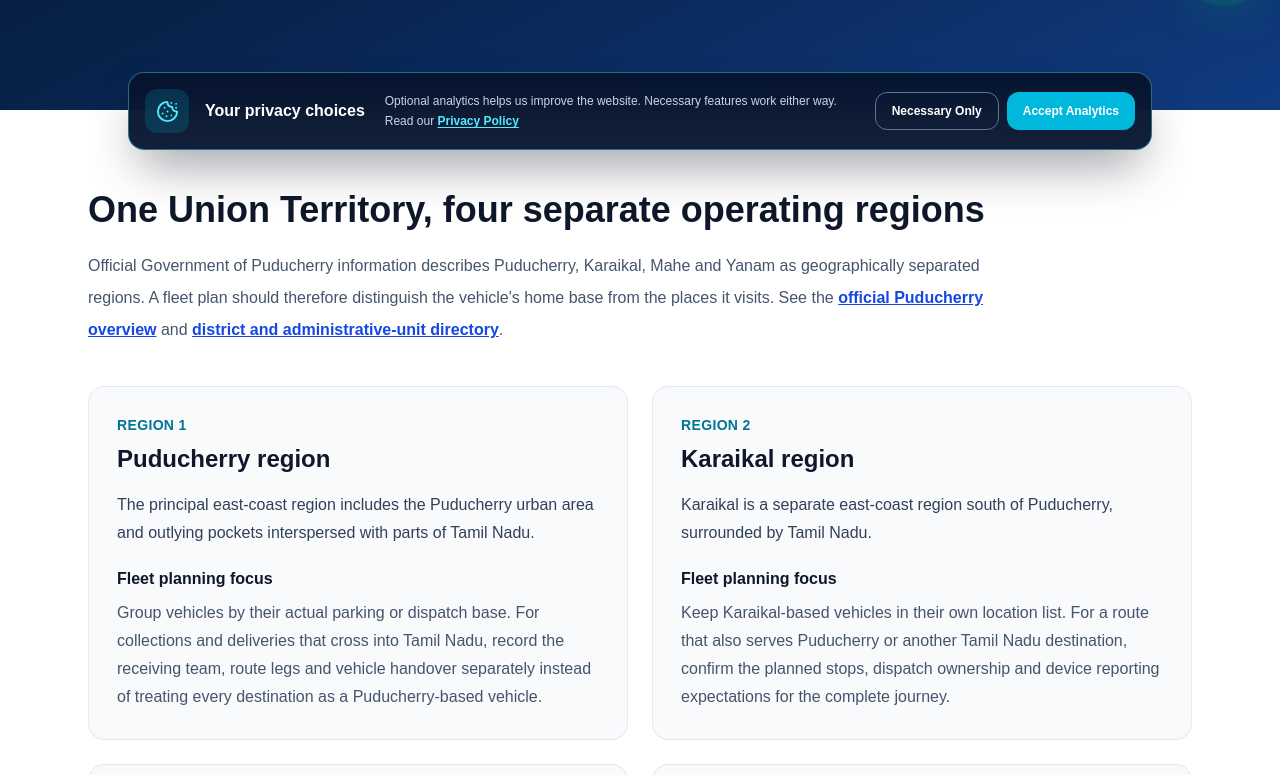
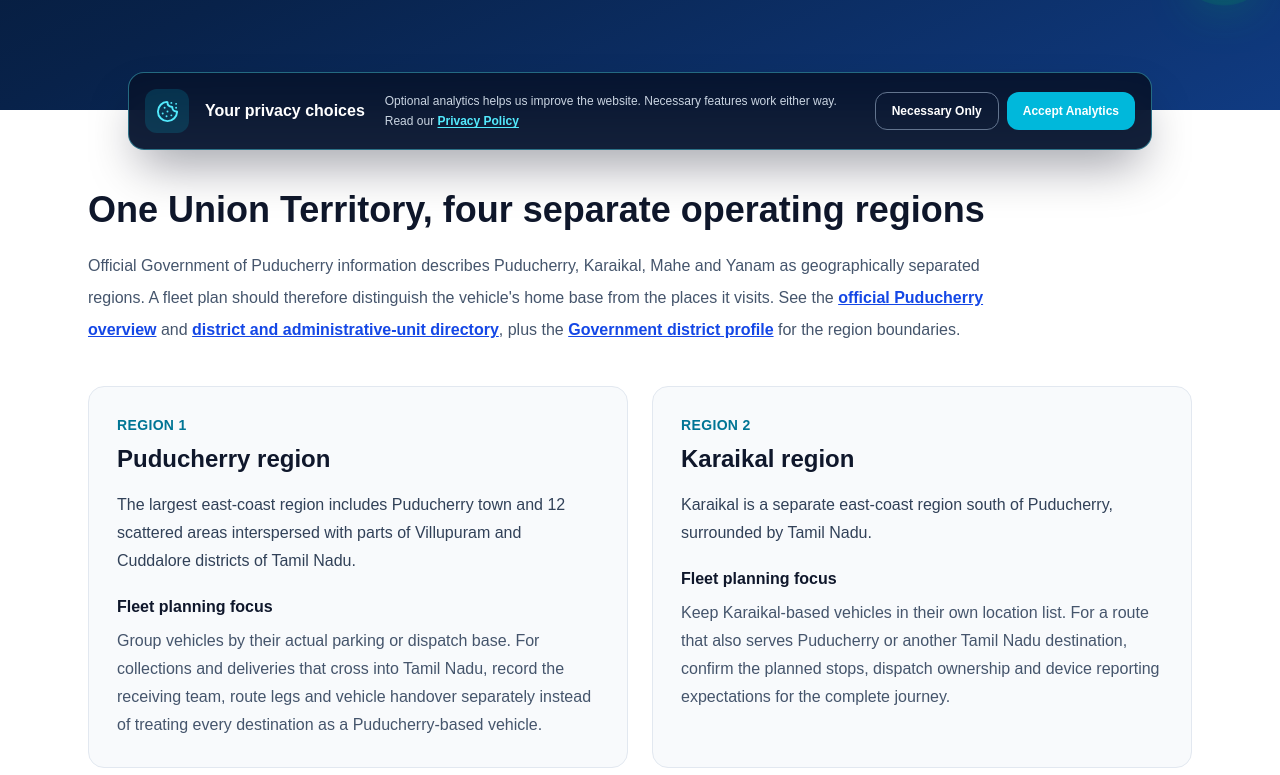
Before and after one commit to skdhall450-code/navii-gps-pro, a Next.js app: page /gps-tracker/puducherry in a window 1280 px wide. Shown: the part 638-1413 px from the top of the page. Built offline with nearby package versions, Linux system fonts and the light colour scheme.

Commit message:
Clarify Puducherry region geography from official district profile

```diff
--- a/app/gps-tracker/puducherry/page.tsx
+++ b/app/gps-tracker/puducherry/page.tsx
@@ -11,7 +11,7 @@ const description = "Plan vehicle GPS tracking across Puducherry, Karaikal, Mahe
 const regions = [
   {
     name: "Puducherry region",
-    geography: "The principal east-coast region includes the Puducherry urban area and outlying pockets interspersed with parts of Tamil Nadu.",
+    geography: "The largest east-coast region includes Puducherry town and 12 scattered areas interspersed with parts of Villupuram and Cuddalore districts of Tamil Nadu.",
     planning: "Group vehicles by their actual parking or dispatch base. For collections and deliveries that cross into Tamil Nadu, record the receiving team, route legs and vehicle handover separately instead of treating every destination as a Puducherry-based vehicle.",
   },
   {
@@ -128,7 +128,7 @@ export default function PuducherryGpsPage() {
         <section className="bg-white py-16 md:py-20">
           <div className="mx-auto max-w-6xl px-6">
             <h2 className="text-3xl font-extrabold text-slate-900 md:text-4xl">One Union Territory, four separate operating regions</h2>
-            <p className="mt-5 max-w-4xl text-base leading-8 text-slate-600">Official Government of Puducherry information describes Puducherry, Karaikal, Mahe and Yanam as geographically separated regions. A fleet plan should therefore distinguish the vehicle&apos;s home base from the places it visits. See the <a className="font-semibold text-blue-700 underline" href="https://www.py.gov.in/about-puducherry" target="_blank" rel="noreferrer">official Puducherry overview</a> and <a className="font-semibold text-blue-700 underline" href="https://www.py.gov.in/districts" target="_blank" rel="noreferrer">district and administrative-unit directory</a>.</p>
+            <p className="mt-5 max-w-4xl text-base leading-8 text-slate-600">Official Government of Puducherry information describes Puducherry, Karaikal, Mahe and Yanam as geographically separated regions. A fleet plan should therefore distinguish the vehicle&apos;s home base from the places it visits. See the <a className="font-semibold text-blue-700 underline" href="https://www.py.gov.in/about-puducherry" target="_blank" rel="noreferrer">official Puducherry overview</a> and <a className="font-semibold text-blue-700 underline" href="https://www.py.gov.in/districts" target="_blank" rel="noreferrer">district and administrative-unit directory</a>, plus the <a className="font-semibold text-blue-700 underline" href="https://drda.py.gov.in/district-profile" target="_blank" rel="noreferrer">Government district profile</a> for the region boundaries.</p>
             <div className="mt-10 grid gap-6 md:grid-cols-2">
               {regions.map((region, index) => (
                 <article key={region.name} className="rounded-2xl border border-slate-200 bg-slate-50 p-7">
```
